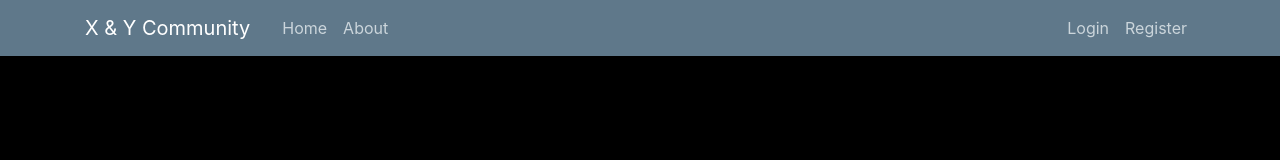
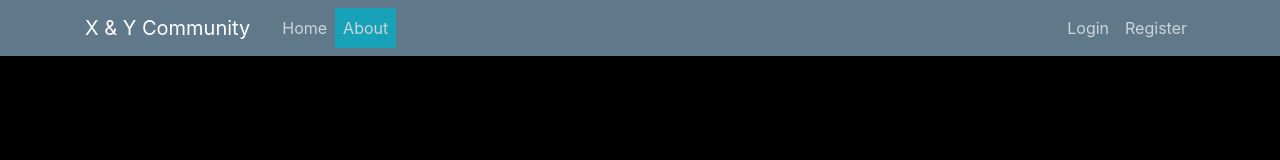
Before and after one commit to XY-DF/XY-DF.github.io, a plain HTML site: page about.html in a window 1280 px wide. Drawn offline with nearby package versions, Linux system fonts and the light colour scheme.

Commit message:
fix 0.0.2

```diff
--- a/about.html
+++ b/about.html
@@ -40,7 +40,7 @@
         <div class="collapse navbar-collapse" id="navbarToggle">
           <div class="navbar-nav mr-auto">
             <a class="nav-item nav-link" href="/">Home</a>
-            <a class="nav-item nav-link" href="/about">About</a>
+            <a class="nav-item nav-link nav-link-selected" href="/about">About</a>
           </div>
           <!-- Navbar Right Side -->
           <div class="navbar-nav">
--- a/style.css
+++ b/style.css
@@ -78,3 +78,7 @@ a.article-title:hover {
 .account-heading {
   font-size: 2.5rem;
 }
+
+.nav-link-selected {
+  background-color: #17a2b8;
+}
```
